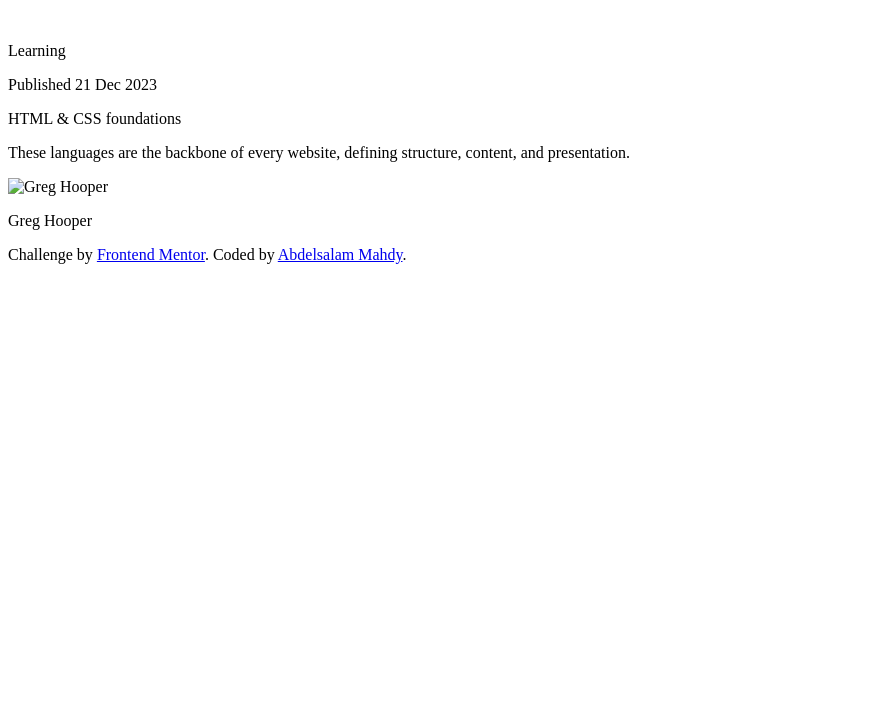
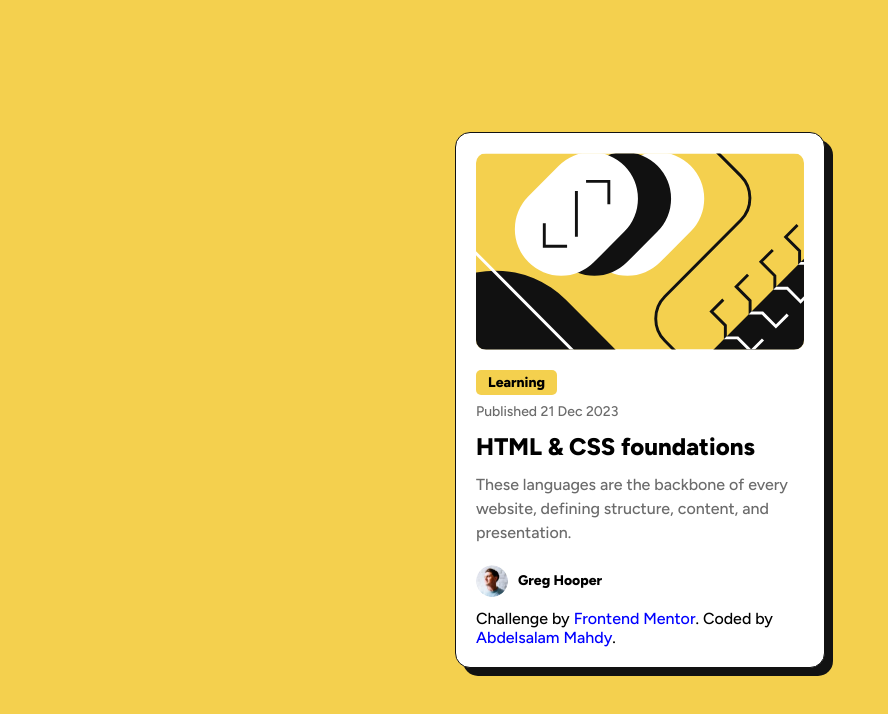
Before and after one commit to AbdoMahdy1/Frontend-Mentor-Blog-preview-card, a plain HTML site: page index.html in a window 1280 px wide. Shown: the whole page, without its empty margins (0-888 px from the left). Drawn offline with Linux system fonts and the light colour scheme; the site is published under a folder, as on GitHub Pages, so addresses that start at the root find nothing.

Commit message:
bug edit

```diff
--- a/index.html
+++ b/index.html
@@ -4,7 +4,7 @@
     <meta charset="UTF-8" />
     <meta name="viewport" content="width=device-width, initial-scale=1.0" />
     <!-- displays site properly based on user's device -->
-    <link rel="stylesheet" href="/style.css" />
+    <link rel="stylesheet" href="style.css" />
 
     <link
       href="https://fonts.googleapis.com/css2?family=Figtree:wght@500;800&display=swap"
@@ -15,14 +15,14 @@
       rel="icon"
       type="image/png"
       sizes="32x32"
-      href="./assets/images/favicon-32x32.png"
+      href="assets/images/favicon-32x32.png"
     />
 
     <title>Frontend Mentor | Blog preview card</title>
   </head>
   <body>
     <div class="content">
-      <img src="/illustration-article.svg" alt="" />
+      <img src="assets/images/illustration-article.svg" alt="" />
       <p class="learn">Learning</p>
 
       <p class="date">Published 21 Dec 2023</p>
@@ -35,7 +35,7 @@
       </p>
 
       <div class="author">
-        <img src="/image-avatar.webp" alt="Greg Hooper" />
+        <img src="assets/images/image-avatar.webp" alt="Greg Hooper" />
         <p class="gh">Greg Hooper</p>
       </div>
 
```
Also changed, not shown: assets/images/favicon-32x32.png (added), assets/images/illustration-article.svg (added), assets/images/image-avatar.webp (added).
